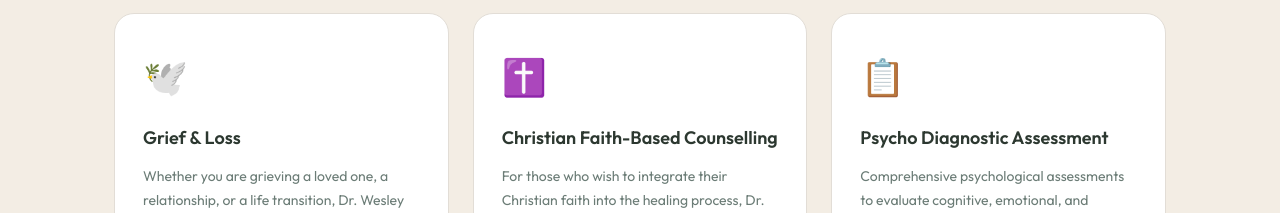
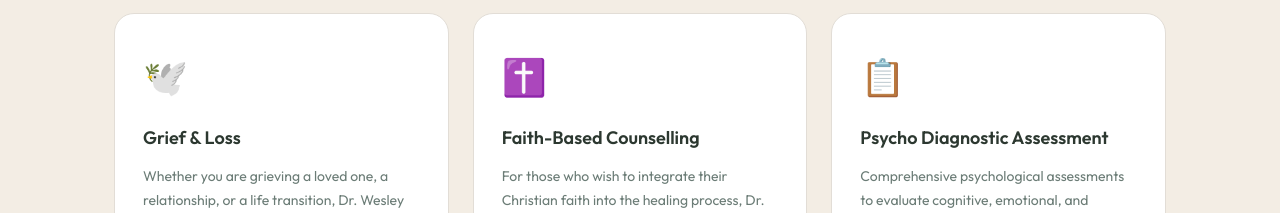
Before and after one commit to drmareenawesley/transformed-life-website, a React (Vite) app: page / in a window 1280 px wide. Shown: the part 2620-2833 px from the top of the page. Built offline with nearby package versions, Linux system fonts and the light colour scheme.

Commit message:
update faith based counselling text

```diff
--- a/src/components/Services.jsx
+++ b/src/components/Services.jsx
@@ -33,7 +33,7 @@ const services = [
   {
     id: 'faith',
     icon: '✝️',
-    title: 'Christian Faith-Based Counselling',
+    title: 'Faith-Based Counselling',
     desc: 'For those who wish to integrate their Christian faith into the healing process, Dr. Wesley offers a spiritually sensitive approach that honours your beliefs and values alongside evidence-based care.',
     tags: ['Faith Integration', 'Christian Counselling', 'Holistic Care'],
   },
```
